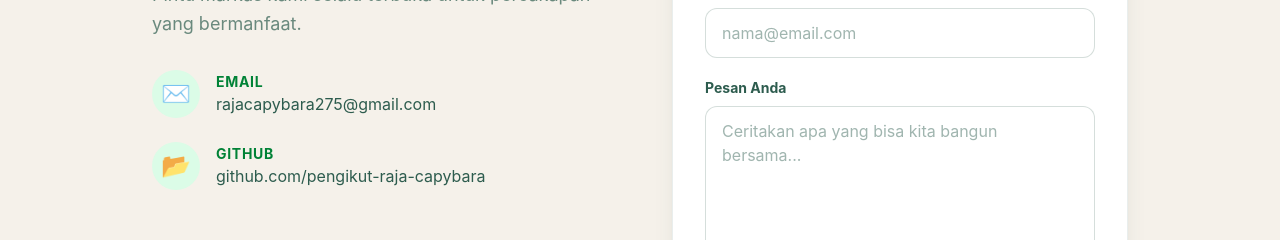
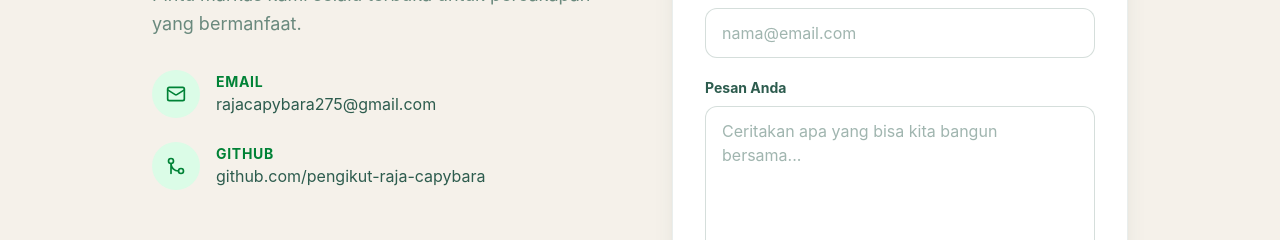
Before and after one commit to pengikut-raja-capybara/blog, a React (Vite) app: page /contact in a window 1280 px wide. Shown: the part 287-527 px from the top of the page. Built offline with nearby package versions, Linux system fonts and the light colour scheme.

Commit message:
feat: enhance Contact component with icons for email and GitHub links

```diff
--- a/src/pages/Contact.tsx
+++ b/src/pages/Contact.tsx
@@ -1,4 +1,5 @@
 import { useState } from "react";
+import { GitMerge, Mail } from "lucide-react";
 
 function Contact() {
   const [formData, setFormData] = useState({
@@ -31,7 +32,9 @@ function Contact() {
 
           <div className="space-y-6">
             <div className="flex items-center gap-4 group">
-              <div className="w-12 h-12 bg-green-100 dark:bg-green-900/35 rounded-full flex items-center justify-center text-2xl">✉️</div>
+              <div className="w-12 h-12 bg-green-100 dark:bg-green-900/35 rounded-full flex items-center justify-center text-green-700 dark:text-green-300">
+                <Mail className="w-5 h-5" aria-hidden="true" />
+              </div>
               <div>
                 <p className="text-sm font-bold text-green-700 dark:text-green-300 uppercase tracking-wider">Email</p>
                 <a href="mailto:rajacapybara275@gmail.com" className="text-dark dark:text-dark-text hover:text-green-700 dark:hover:text-green-300 transition-colors">
@@ -41,7 +44,9 @@ function Contact() {
             </div>
 
             <div className="flex items-center gap-4 group">
-              <div className="w-12 h-12 bg-green-100 dark:bg-green-900/35 rounded-full flex items-center justify-center text-2xl">📂</div>
+              <div className="w-12 h-12 bg-green-100 dark:bg-green-900/35 rounded-full flex items-center justify-center text-green-700 dark:text-green-300">
+                <GitMerge className="w-5 h-5" aria-hidden="true" />
+              </div>
               <div>
                 <p className="text-sm font-bold text-green-700 dark:text-green-300 uppercase tracking-wider">GitHub</p>
                 <a href="https://github.com/pengikut-raja-capybara" target="_blank" rel="noreferrer" className="text-dark dark:text-dark-text hover:text-green-700 dark:hover:text-green-300 transition-colors">
```
